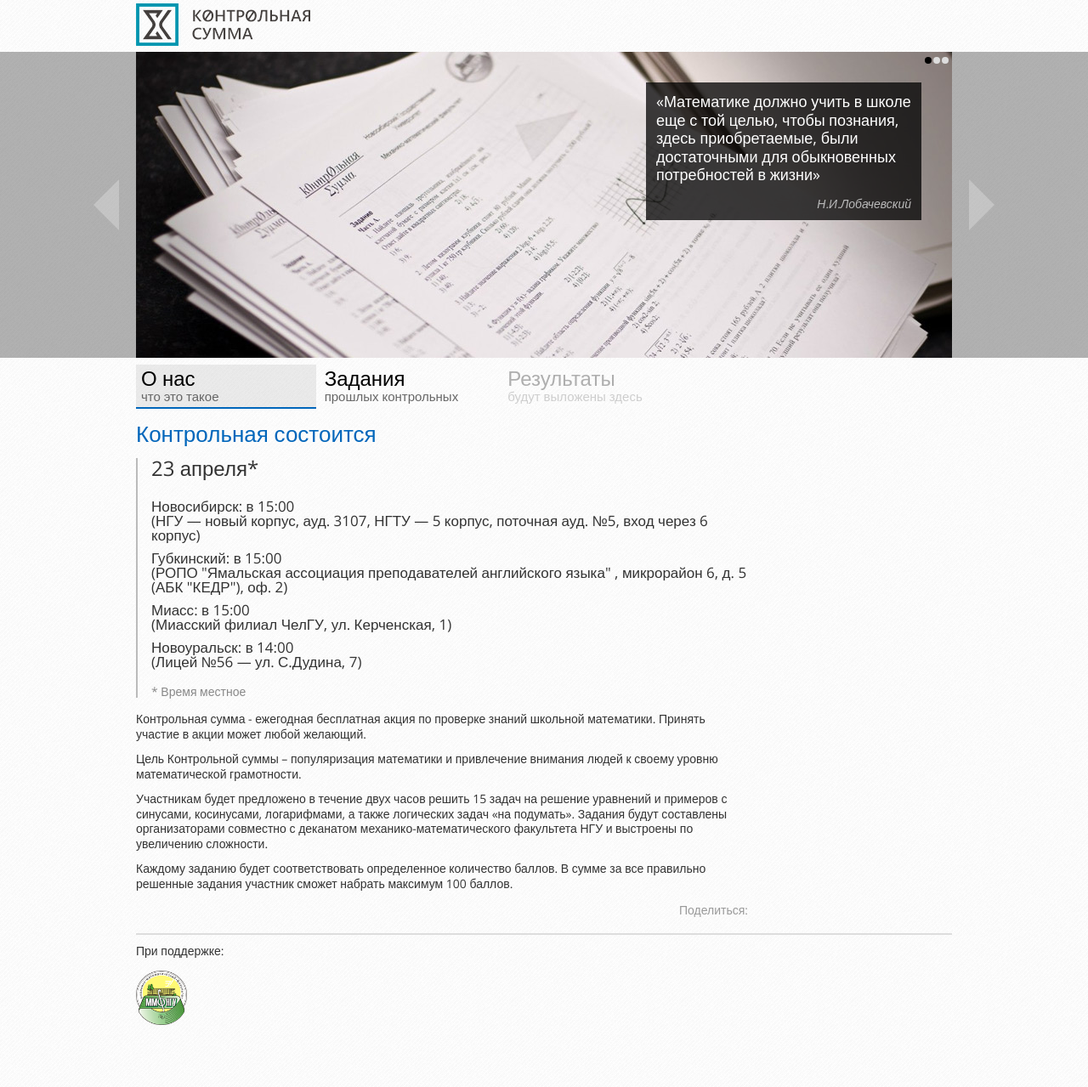
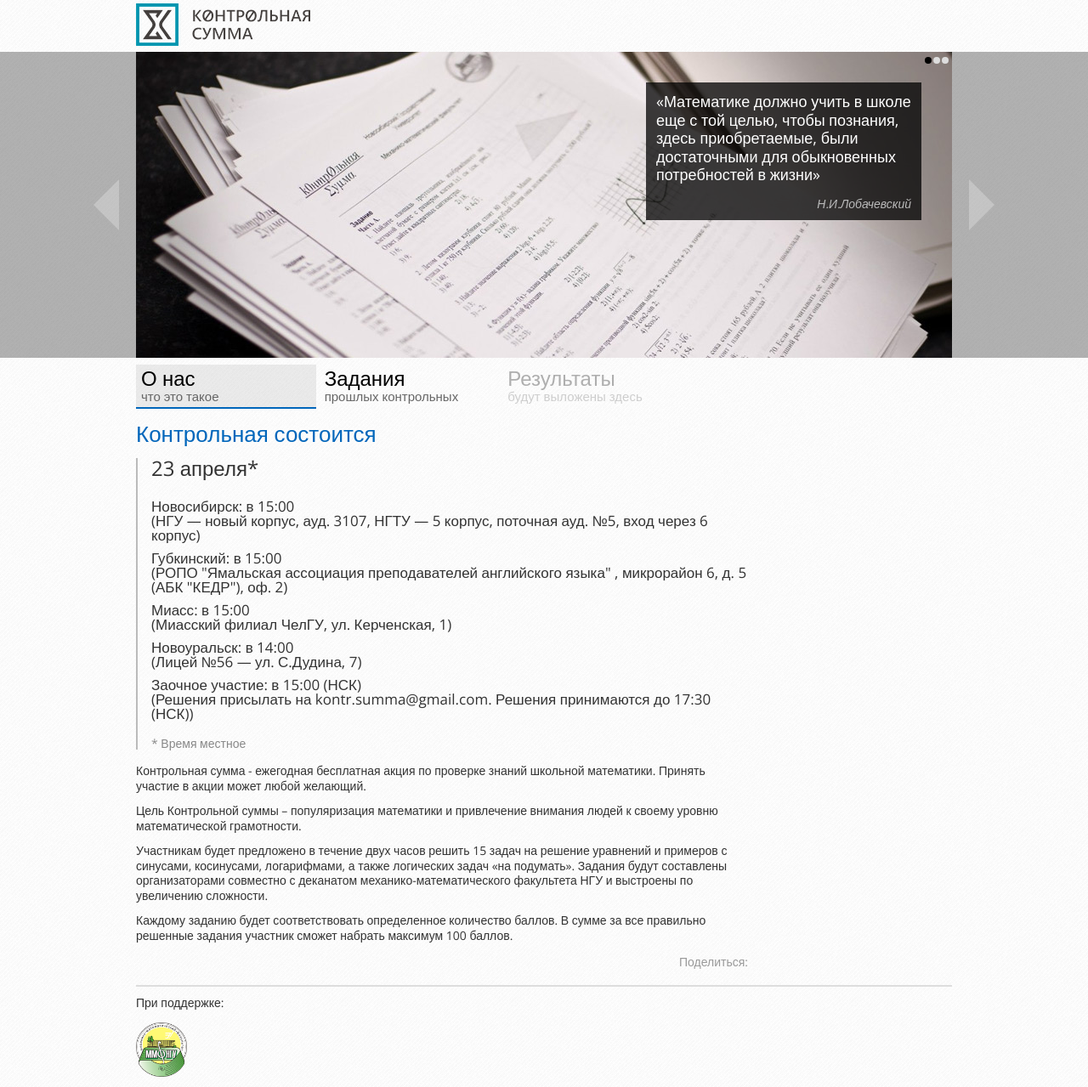
Before and after one commit to kontrsumma/kontrsumma.github.io, a Jekyll site: the page built from index.html, in a window 1280 px wide. Shown: the whole page at 85% size. Built offline with Jekyll 4.4.1, drawn with Linux system fonts in a browser that asks for light colours; nearby versions of some CDN libraries; before the commit the page ends 1218 px from its top, so only the background shows below that.

Commit message:
Update index.html (#8)

```diff
--- a/index.html
+++ b/index.html
@@ -28,6 +28,10 @@ description: Контрольная сумма - ежегодная беспла
                 <span>Новоуральск</span>: в 14:00<br>
                 (<span>Лицей №56</span> — ул. С.Дудина, 7)
             </p>
+            <p>
+                <span>Заочное участие</span>: в 15:00 (НСК)<br>
+                (Решения присылать на <span>kontr.summa@gmail.com</span>. Решения принимаются до 17:30 (НСК))
+            </p>
         </div>
         <div class="announce__hint">
             * Время местное
```
